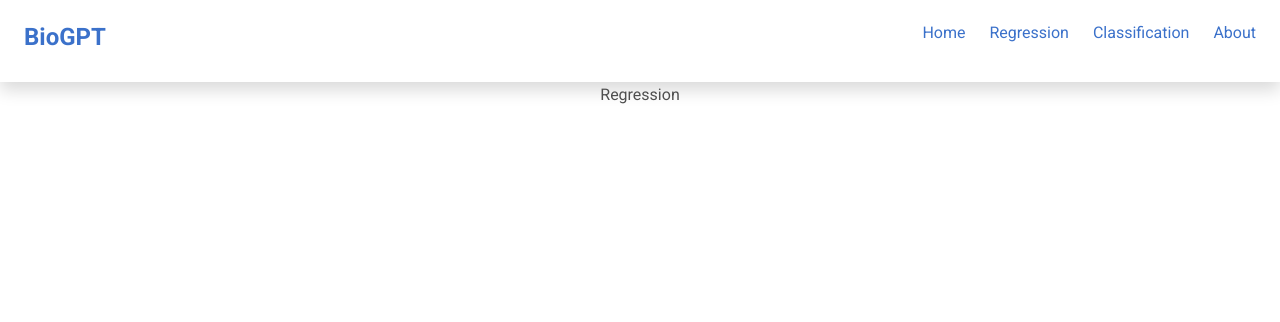
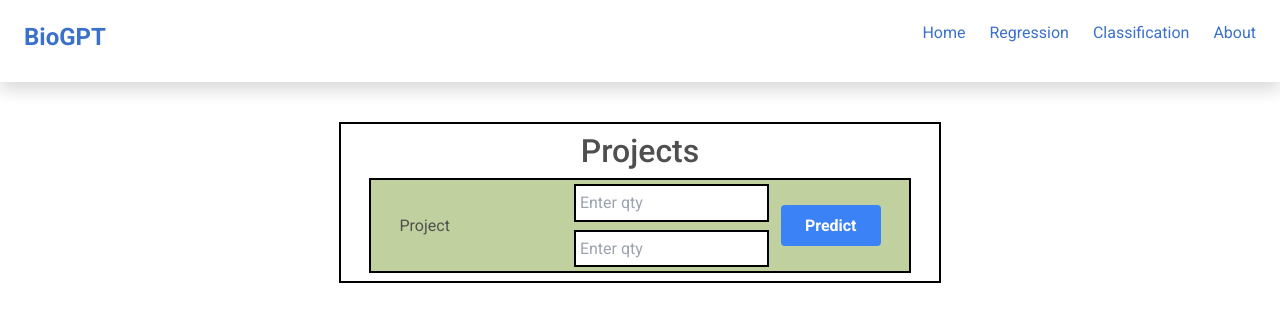
Before and after one commit to Prakash-sa/BioGPT_AI_in_HealthCare, a React (Create React App) app in the folder frontend/: page /regression in a window 1280 px wide. Shown: the top 322 px of the page. Built offline with nearby package versions, Linux system fonts and the light colour scheme.

Commit message:
added card

```diff
--- /dev/null
+++ b/frontend/src/components/Card.js
@@ -0,0 +1,81 @@
+import React,{useEffect, useContext, useState} from 'react'
+import axios from 'axios';
+
+const backendLink="http://127.0.0.1:5000"
+
+function Card() {
+
+
+    const [hwset1qty,setHWSet1qty]=useState(0);
+    const [hwset2qty,setHWSet2qty]=useState(0);
+
+
+
+
+  const clickLeft=()=>{
+
+
+    const config={
+      headers:{
+        'content-type':'application/json',
+        "Access-Control-Allow-Origin":"*",
+        "Access-Control-Allow-Headers":"X-Requested-With",
+        "Content-Security-Policy": "upgrade-insecure-requests",
+        "mode": "cors"
+      }
+    };
+
+
+
+    axios.post(backendLink+'/api/predict/', config)
+    .then((response) => {
+        console.log(response.data);
+        alert('Left '+response.data);
+
+    }).catch((err)=>{
+      console.log('err',err);
+    });
+
+
+
+  };
+
+
+  return (
+        <div className="border-black border-2 border-solid m-2 flex flex-col items-center align-middle bg-[#c0d19f] w-auto md:px-5 md:flex-row lg:flex-row lg:px-5">
+        <div className="px-2">Project</div>
+        {/* <div className="px-2">
+          <span id="">Authorized Users:</span>
+          {project.users && project.users.map((user) => (
+            <p className="" key={user}>
+              {user}&nbsp;
+            </p>
+          ))
+          }
+        </div> */}
+            <div className='px-2 justify-between flex flex-col items-center mx-5'>
+                <div className='my-1'>
+                    {/* HWSet1: {hwset.hwset1.checkedOutQty}/100   */}
+                </div>
+                <div className='my-1'>
+                    {/* HWSet2: {hwset.hwset2.checkedOutQty}/100   */}
+                </div>
+            </div>
+            <div className='w-auto'>
+                <div>
+                    <input type="number" id="qty" className=' py-1 px-1 m-1 border-solid border-2 border-black' placeholder="Enter qty" />
+                </div>
+                <div>
+                    <input type="number"  id="qty" className='py-1 px-1 m-1 border-solid border-2 border-black' placeholder="Enter qty" />
+                </div>
+            </div>
+         <div>
+          <button id="join-leave" className = "bg-blue-500 hover:bg-blue-700 py-2 px-4 rounded text-white font-bold m-2" onClick={()=>clickLeft()}>Predict</button>
+          </div>
+      </div>
+
+
+  )
+}
+
+export default Card
--- a/frontend/src/components/Regression.js
+++ b/frontend/src/components/Regression.js
@@ -1,8 +1,16 @@
 import React from 'react'
+import Card from './Card'
 
 function Regression() {
   return (
-    <div>Regression</div>
+    <div className='flex flex-col w-[100%] justify-center align-middle items-center'>
+      <div className="bg-white px-10 border-black border-2 border-solid m-10 w-30 md:w-fit lg:w-fit lg:px-5">
+        <div className="font-bold my-2">
+          <h2>Projects</h2>
+        </div>
+        <Card/>
+      </div>
+      </div>
   )
 }
 
```
Also changed, not shown: 1 other file (tests, documents, lock files or other folders).
